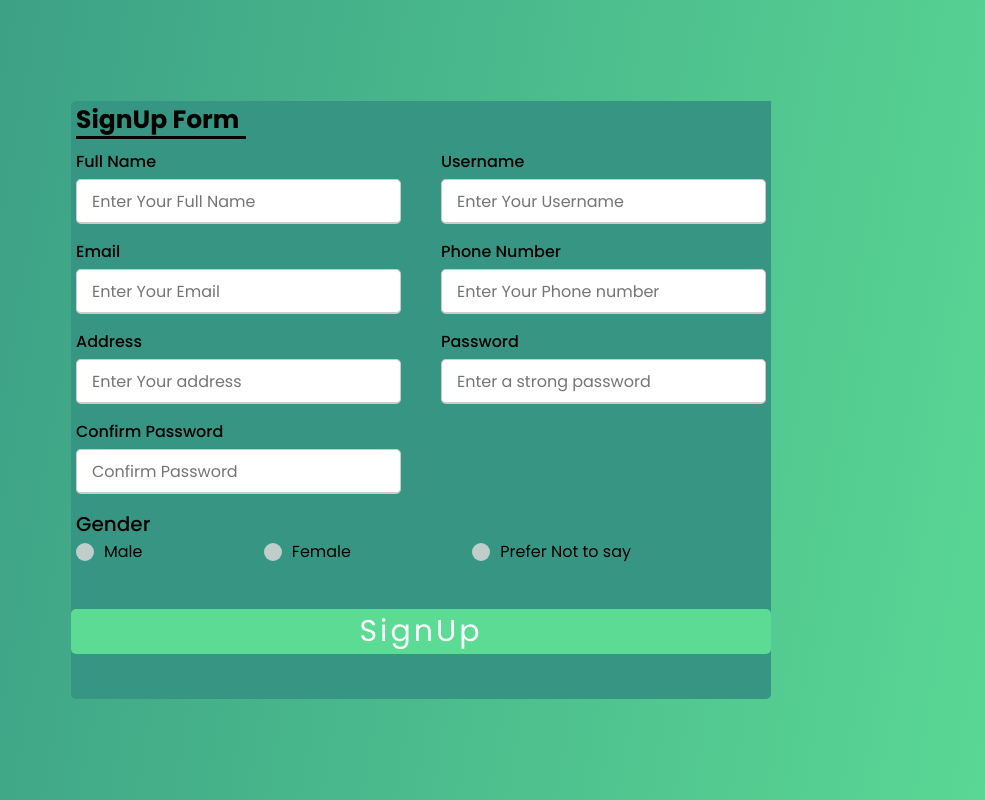
After one commit to FarhanTahmid/Demo-Ritu-Web-Application, a Django app: page /users/signup in a window 1280 px wide. The commit adds this page. Shown: the whole page, without its empty margins (219-1204 px from the left). Run offline with Django 4.2, Linux system fonts and the light colour scheme.

Commit message:
login signup

```diff
--- a/ritu/urls.py
+++ b/ritu/urls.py
@@ -18,6 +18,6 @@ from django.urls import path, include
 
 urlpatterns = [
     path('admin/', admin.site.urls),
-    path('users/', include('users.urls')),
+    path('users/', include('users.urls',namespace="users")),
     path('', include('ritu_web_app.urls')),
 ]
--- a/ritu_web_app/templates/ritu_web_app/homepage.html
+++ b/ritu_web_app/templates/ritu_web_app/homepage.html
@@ -25,7 +25,7 @@
       <div>
         <a href="{% url 'users:login' %}">
           <button type="button"><span></span>Log in</button></a>
-        <a href="{% url 'users:register' %}">
+        <a href="{% url 'users:signup' %}">
           <button type="button"><span></span>Sign up</button></a>
       </div>
     </div>
--- a/ritu_web_app/urls.py
+++ b/ritu_web_app/urls.py
@@ -8,8 +8,6 @@ app_name= 'ritu_web_app'
 urlpatterns=[
     # Home page
     path('', views.homepage, name='homepage'),
-    path('login',views.loginPage,name='loginPage'),
-    path('signUp',views.signupPage,name='signUpPage'),
     path('aboutUs',views.aboutUs,name='aboutUs'),
     path('contactUs',views.contactUs,name='contactUs'),
     path('finalMessage',views.finalMessage,name='finalMessage'),
--- a/ritu_web_app/views.py
+++ b/ritu_web_app/views.py
@@ -4,10 +4,6 @@ def homepage(request):
     """The home page for ritu"""
     return render(request, 'ritu_web_app/homepage.html')
 
-def loginPage(request):
-    return render(request,'ritu_web_app/loginPage.html')
-def signupPage(request):
-    return render(request,'ritu_web_app/signUpForm.html')
 def aboutUs(request):
     return render(request,'ritu_web_app/aboutUs.html')
 def contactUs(request):
--- a/users/templates/registration/logged_out.html
+++ /dev/null
@@ -1,3 +0,0 @@
-{% block content %}
-<p>You have been logged out. Thank you for visiting!</p>
-{% endblock content %}
--- /dev/null
+++ b/users/templates/registration/signUpForm.html
@@ -0,0 +1,83 @@
+
+<!--This has a problem with radio buttons
+all item gets selected when male is selected and other 2 button cant be selected at first
+need to fix this-->
+
+<!DOCTYPE html>
+<html lang="en">
+<head>
+    <meta charset="UTF-8">
+    <meta http-equiv="X-UA-Compatible" content="IE=edge">
+    <meta name="viewport" content="width=device-width, initial-scale=1.0">
+    <title>Ritu-Create your Account</title>
+    {% load static %}
+    <link rel="stylesheet" href="{% static 'signUpForm.css' %}">
+    <link rel="stylesheet" href="https://cdnjs.cloudflare.com/ajax/libs/font-awesome/5.15.2/css/all.min.css"/>
+</head>
+<body>
+    {% for message in messages %}
+        <p>{{message}}</p>
+    {% endfor %}
+    <div class="container">
+        <div class="title">SignUp Form</div>
+
+        <form method="POST" action="{% url 'users:signup' %}">
+            {% csrf_token %}
+            <div class="user-details">
+                <div class="inputBox">
+                    <span class="details">Full Name</span>
+                    <input type="text" name="fullname" placeholder="Enter Your Full Name" required>
+                </div>
+                <div class="inputBox">
+                    <span class="details">Username</span>
+                    <input type="text" name="username" placeholder="Enter Your Username" required>
+                </div>
+                <div class="inputBox">
+                    <span class="details">Email</span>
+                    <input type="text" name="email" placeholder="Enter Your Email" required>
+                </div>
+                <div class="inputBox">
+                    <span class="details">Phone Number</span>
+                    <input type="text" name="phoneNumber" placeholder="Enter Your Phone number" required>
+                </div>
+                <div class="inputBox">
+                    <span class="details">Address</span>
+                    <input type="text" name="adress" placeholder="Enter Your address" required>
+                </div>
+                <div class="inputBox">
+                    <span class="details">Password</span>
+                    <input type="text" name="password" placeholder="Enter a strong password" required>
+                </div>
+                <div class="inputBox">
+                    <span class="details">Confirm Password</span>
+                    <input type="text" name="confirmPassword" placeholder="Confirm Password" required>
+                </div>
+            </div>
+            <div class="genderDetails">
+                <input type="radio" name="gender" id="genderDot1">
+                <input type="radio" name="gender" id="genderDot2">
+                <input type="radio" name="gender" id="genderDot3">
+
+                <span class="genderTitle">Gender</span>
+                <div class="category">
+                   <label for="genderDot1">
+                       <span class="dotOne"></span>
+                       <span class="gender">Male</span>
+                   </label>
+                   <label for="genderDot2">
+                    <span class="dotTwo"></span>
+                    <span class="gender">Female</span>
+                </label>
+                <label for="genderDot3">
+                    <span class="dotThree"></span>
+                    <span class="gender">Prefer Not to say</span>
+                </label>
+                </div>
+            </div>
+            <div class="button">
+                <input type="submit" value="SignUp">
+            </div>
+        </form>
+    </div>
+</body>
+</html>
--- a/users/urls.py
+++ b/users/urls.py
@@ -9,5 +9,8 @@ urlpatterns = [
     #Include default auth urls
     path('', include('django.contrib.auth.urls')),
     #Registration page
-    path('signUpPage', views.signupPage, name='signUpPage'),
+    path('signup', views.signupPage, name='signup'),
+    #loginpage
+    path('login',views.login, name='login'),
+    path('menu',views.menu,name='menu'),
 ]
--- a/users/views.py
+++ b/users/views.py
@@ -12,16 +12,32 @@ def signupPage(request):
         if password==confirmPassword:
             if User.objects.filter(email=email).exists():
                 messages.info(request,'Email already used')
-                return redirect('signUp')
+                return redirect('signup')
             elif User.objects.filter(username=username).exists():
                 messages.info(request,'Username already exists')
-                return redirect('signUp')
+                return redirect('signup')
             else:
                 user = User.objects.create_user(username=username, email=email, password=password)
                 user.save();
-                return redirect('loginPage')
+                return redirect('login')
         else:
             messages.info(request, 'Two passwords did not match')
-            return redirect('signUp')
+            return redirect('signup')
     else:
          return render(request, 'registration/signUpForm.html')
+
+def login(request):
+    if request.method=='POST':
+        username=request.POST['username']
+        password=request.POST['password']
+        user=auth.authenticate(username=username,password=password)
+        if user is not None:
+            auth.login(request,user)
+            return redirect('menu')
+        else:
+            messages.info(request,'Credentials given are wrong')
+            return redirect('login')
+    else:
+        return render(request,'registration/loginPage.html')
+def menu(request):
+    return render(request,'registration/menu.html')
```
Also changed, not shown: users/templates/registration/login.html (deleted, +0 -15 lines), users/templates/registration/loginPage.html (added, +41 -0 lines), users/templates/registration/menu.html (added, +30 -0 lines), users/templates/registration/registration.html (deleted, +0 -11 lines), db.sqlite3.
